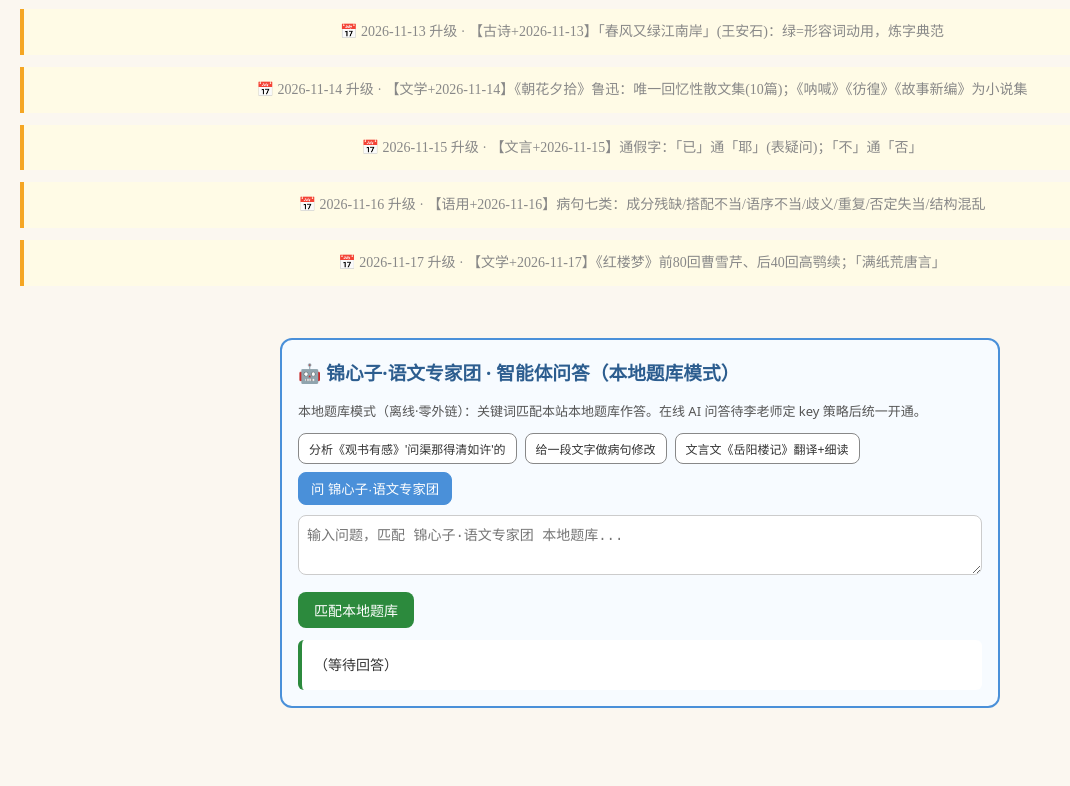
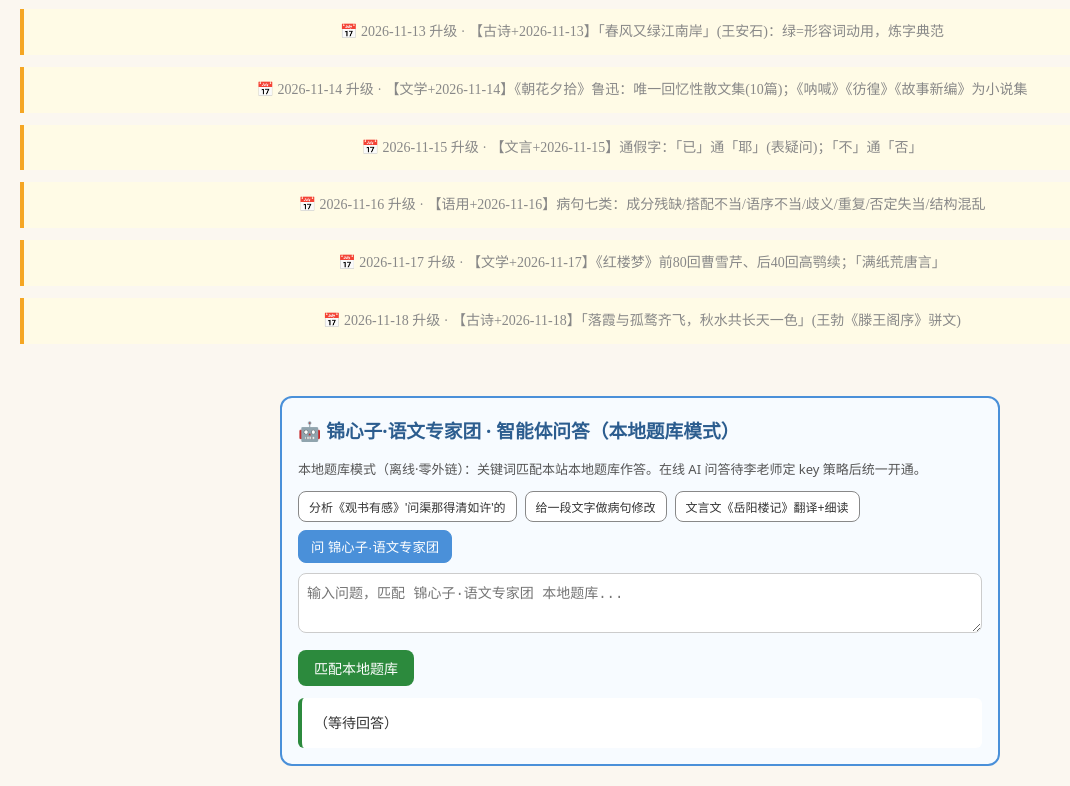
Before and after one commit to dapengzhanchi141345/li-yanming-chinese, a plain HTML site: page index.html in a window 1280 px wide. Shown: the part 2330-3116 px from the top of the page, without its empty margins (0-1070 px from the left). Before the commit the page ends 3058 px from the top, so only its background shows below. Drawn offline with Linux system fonts and the light colour scheme.

Commit message:
chinese 12独立站升级 2026-11-18

```diff
--- a/index.html
+++ b/index.html
@@ -148,6 +148,8 @@ footer{text-align:center;padding:20px;color:#888;font-size:13px;margin-top:30px;
 <div style="background:#fffbe6;border-left:4px solid #f5a623;padding:10px;margin:12px 0;font-size:14px">📅 2026-11-16 升级 · 【语用+2026-11-16】病句七类：成分残缺/搭配不当/语序不当/歧义/重复/否定失当/结构混乱</div>
 
 <div style="background:#fffbe6;border-left:4px solid #f5a623;padding:10px;margin:12px 0;font-size:14px">📅 2026-11-17 升级 · 【文学+2026-11-17】《红楼梦》前80回曹雪芹、后40回高鹗续；「满纸荒唐言」</div>
+
+<div style="background:#fffbe6;border-left:4px solid #f5a623;padding:10px;margin:12px 0;font-size:14px">📅 2026-11-18 升级 · 【古诗+2026-11-18】「落霞与孤鹜齐飞，秋水共长天一色」(王勃《滕王阁序》骈文)</div>
 </footer>
 
 <script>
```
